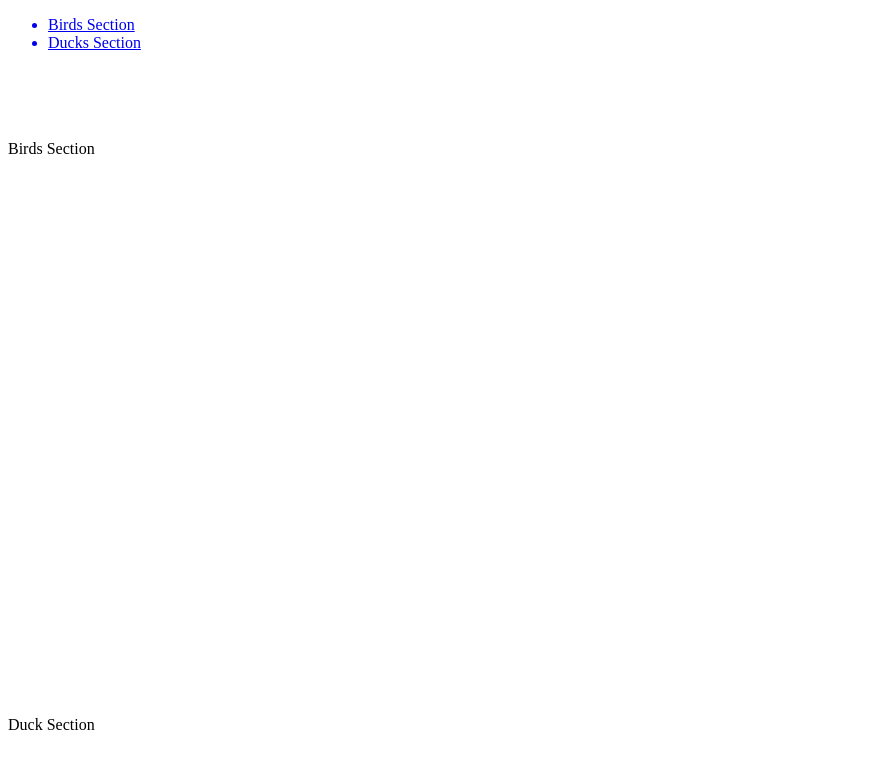
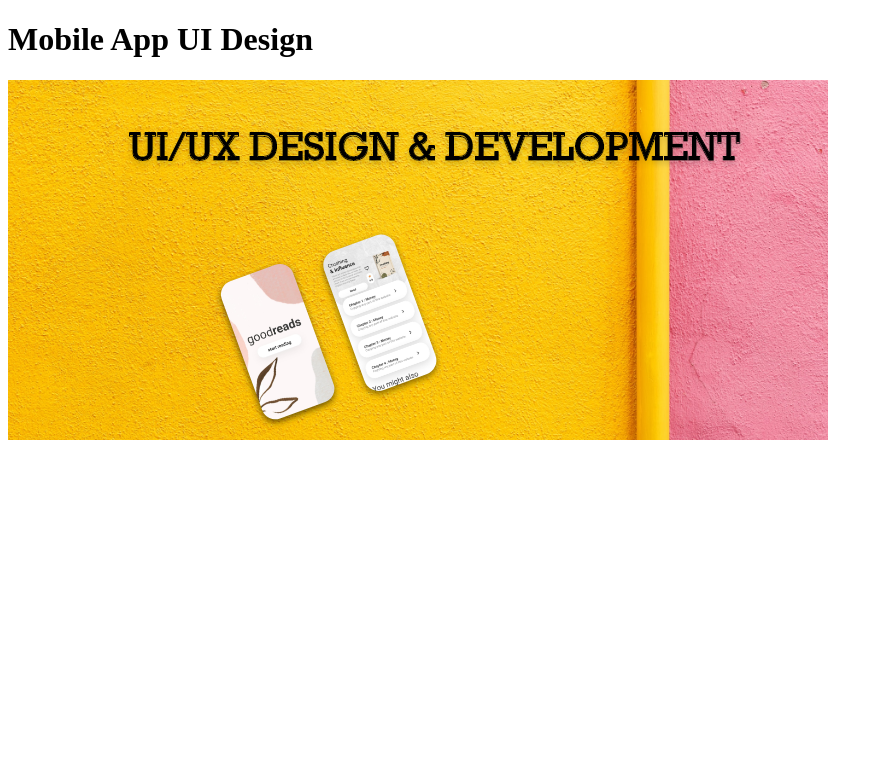
Before and after one commit to DulanjaliSenarathna/HTML-Tutorial-for-beginners, a plain HTML site: page index.html in a window 1280 px wide. Shown: the whole page, without its empty margins (0-883 px from the left). Drawn offline with Linux system fonts and the light colour scheme.

Commit message:
Adding a image to a web page

```diff
--- a/index.html
+++ b/index.html
@@ -5,54 +5,9 @@
     <title>My Web Page</title>
 </head>
 <body>
+ <h1>Mobile App UI Design</h1>
 
-  <ul>
-      <a href="#birds"><li>Birds Section</li></a>
-      <a href="#ducks"><li>Ducks Section</li></a>
-  </ul>
-
-   <br>
-   <br>
-   <br>
-   <br>
-
-  <a name="birds">Birds Section</a>
-
-   <br>
-   <br>
-   <br>
-   <br>
-   <br>
-   <br>
-   <br>
-   <br>
-   <br>
-   <br>
-   <br>
-   <br>
-    <br>
-   <br>
-   <br>
-   <br>
-
-    <br>
-   <br>
-   <br>
-   <br>
-    <br>
-   <br>
-   <br>
-   <br>
-    <br>
-   <br>
-   <br>
-   <br>
-   <br>
-   <br>
-   <br>
-   <br>
-
-   <a name="ducks">Duck Section</a>
+   <p><img src="Artboard.png" alt=""></p>
 
 </body>
 </html>
```
Also changed, not shown: Artboard.png (added).
